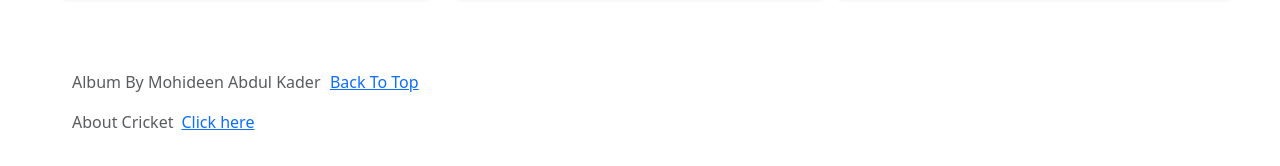
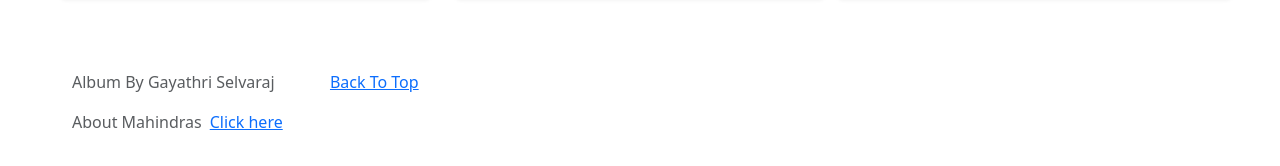
Before and after one commit to GayathriDiwagar/portfolio, a plain HTML site: page index.html in a window 1280 px wide. Shown: the part 1883-2049 px from the top of the page. Drawn offline with nearby package versions, Linux system fonts and the light colour scheme.

Commit message:
Update index.html

```diff
--- a/index.html
+++ b/index.html
@@ -146,8 +146,8 @@
           <footer class=" py-5 text-muted">
             <div class="container">
              <p class="float-end"><a href="#">Back To Top</a></p>
-             <p>Album By Mohideen Abdul Kader</p>
-             <p>About Cricket<a class="p-2" href="https://en.wikipedia.org/wiki/Cricket">Click here</a></p>
+             <p>Album By Gayathri Selvaraj</p>
+             <p>About Mahindras<a class="p-2" href="https://en.wikipedia.org/wiki/Mahindra_%26_Mahindra">Click here</a></p>
             </div>
        </footer>
 </body>
```
